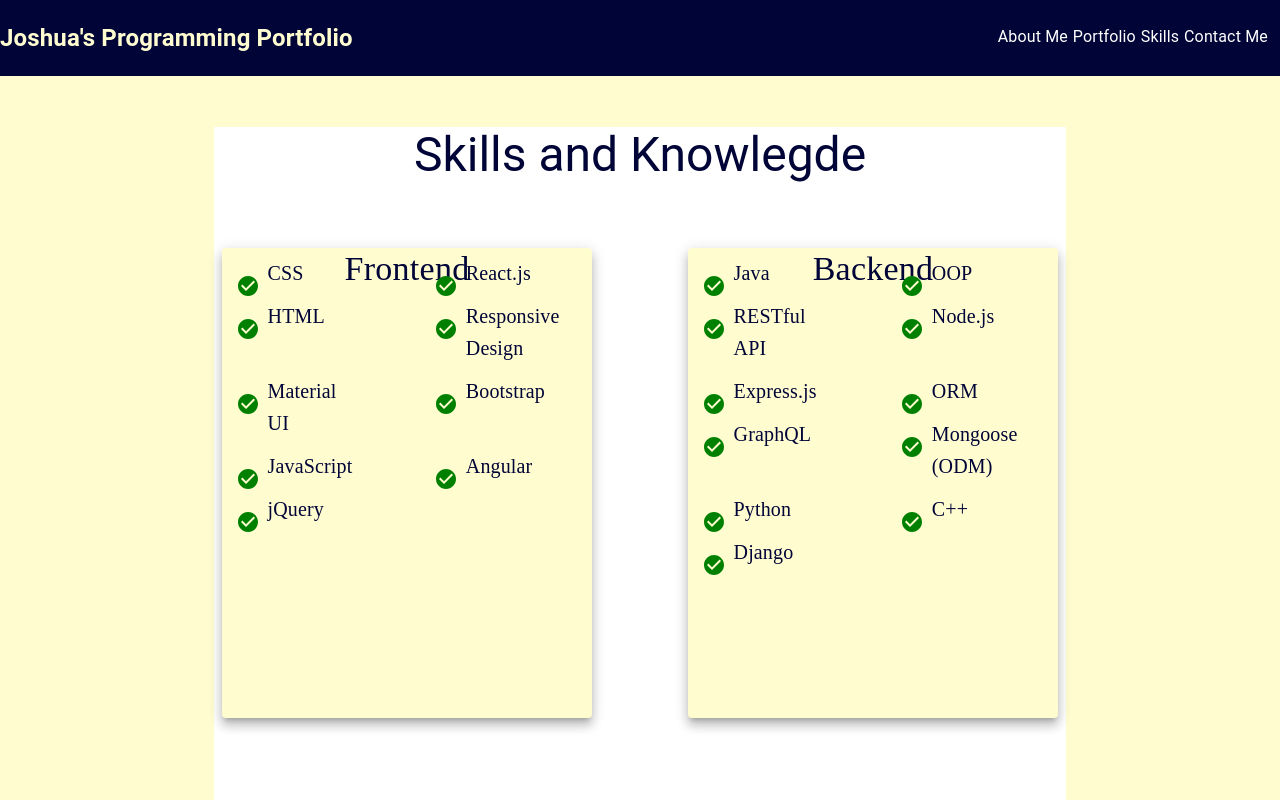
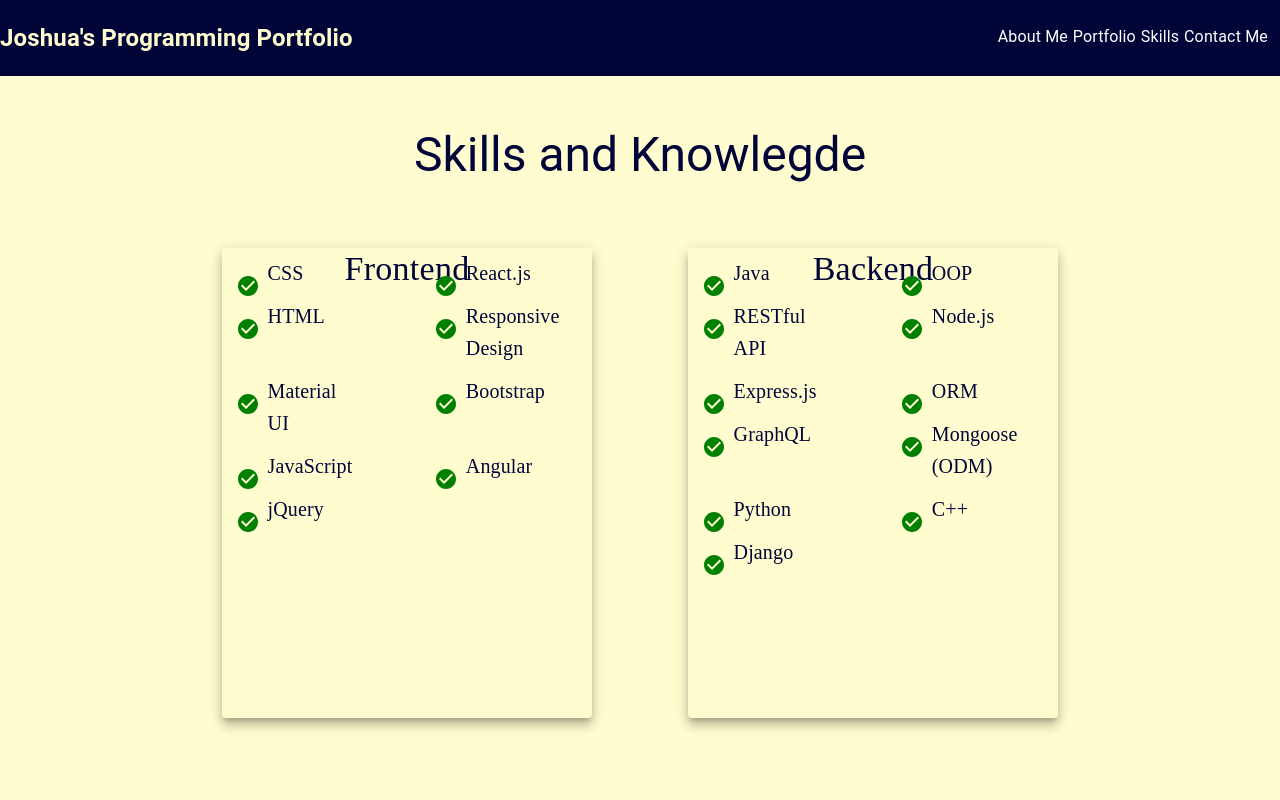
Before and after one commit to CoderJ01/material-ui-programming-portfolio, a React (Create React App) app: page /skills in a window 1280 px wide. Shown: the top 800 px of the page. Built offline with nearby package versions, Linux system fonts and the light colour scheme.

Commit message:
color change

```diff
--- a/src/pages/Skills/Skills.page.jsx
+++ b/src/pages/Skills/Skills.page.jsx
@@ -17,7 +17,7 @@ const Skills = () => {
         <React.Fragment>
             <CssBaseline />
             <Container maxWidth="md">
-                <Box sx={{ height: '185vh', backgroundColor: 'white' }}>
+                <Box sx={{ height: '185vh', backgroundColor: 'rgb(255, 253, 208)' }}>
                     <Typography variant="h3" gutterBottom sx={{ color: 'rgb(0, 4, 55)', textAlign: 'center', marginTop: '6%'}}>Skills and Knowlegde</Typography>
                     <Box sx={{ flexGrow: 1 }}>
                         <Grid container spacing={10} sx={{ marginTop: '10px' }}>
```
